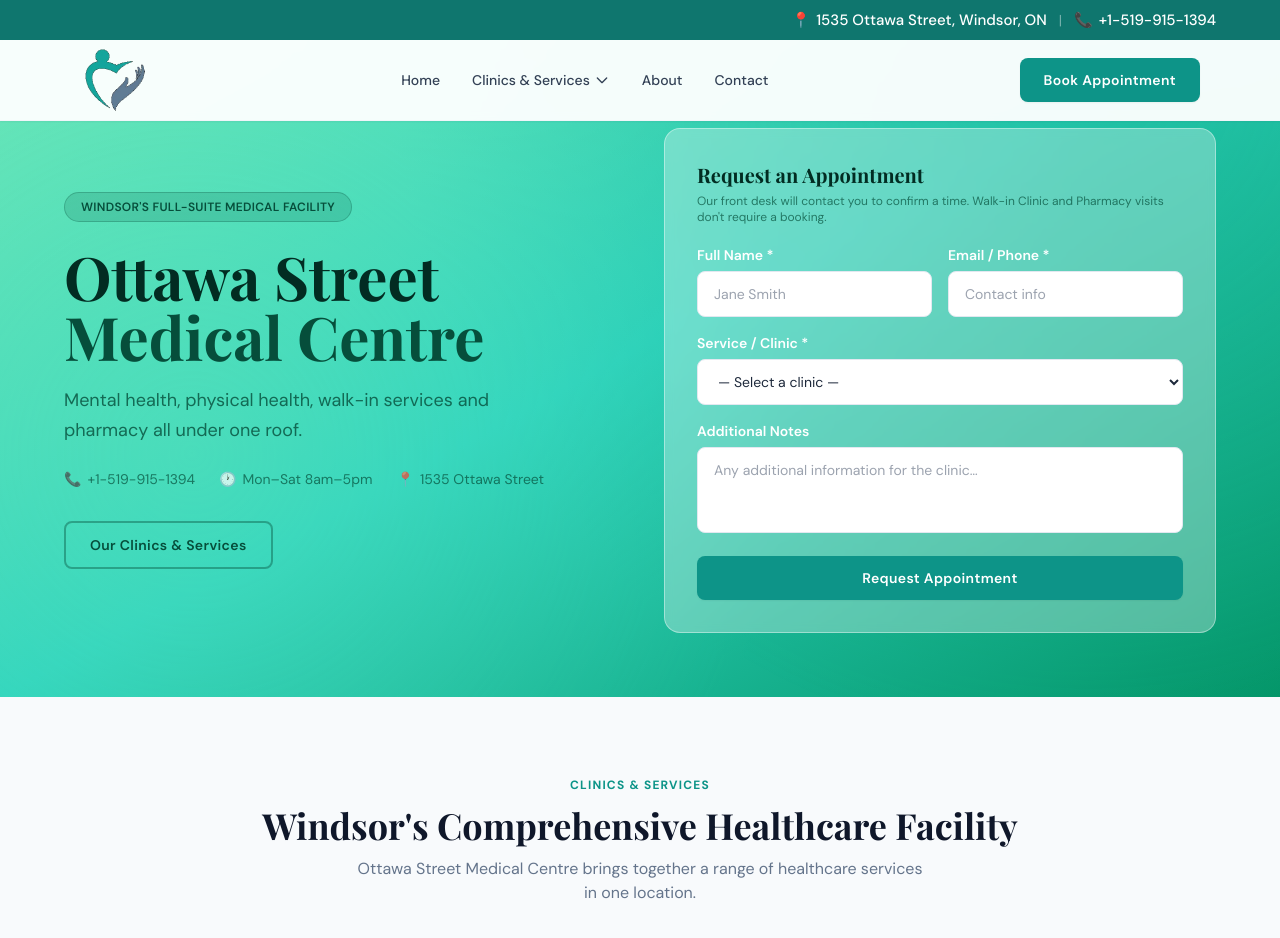
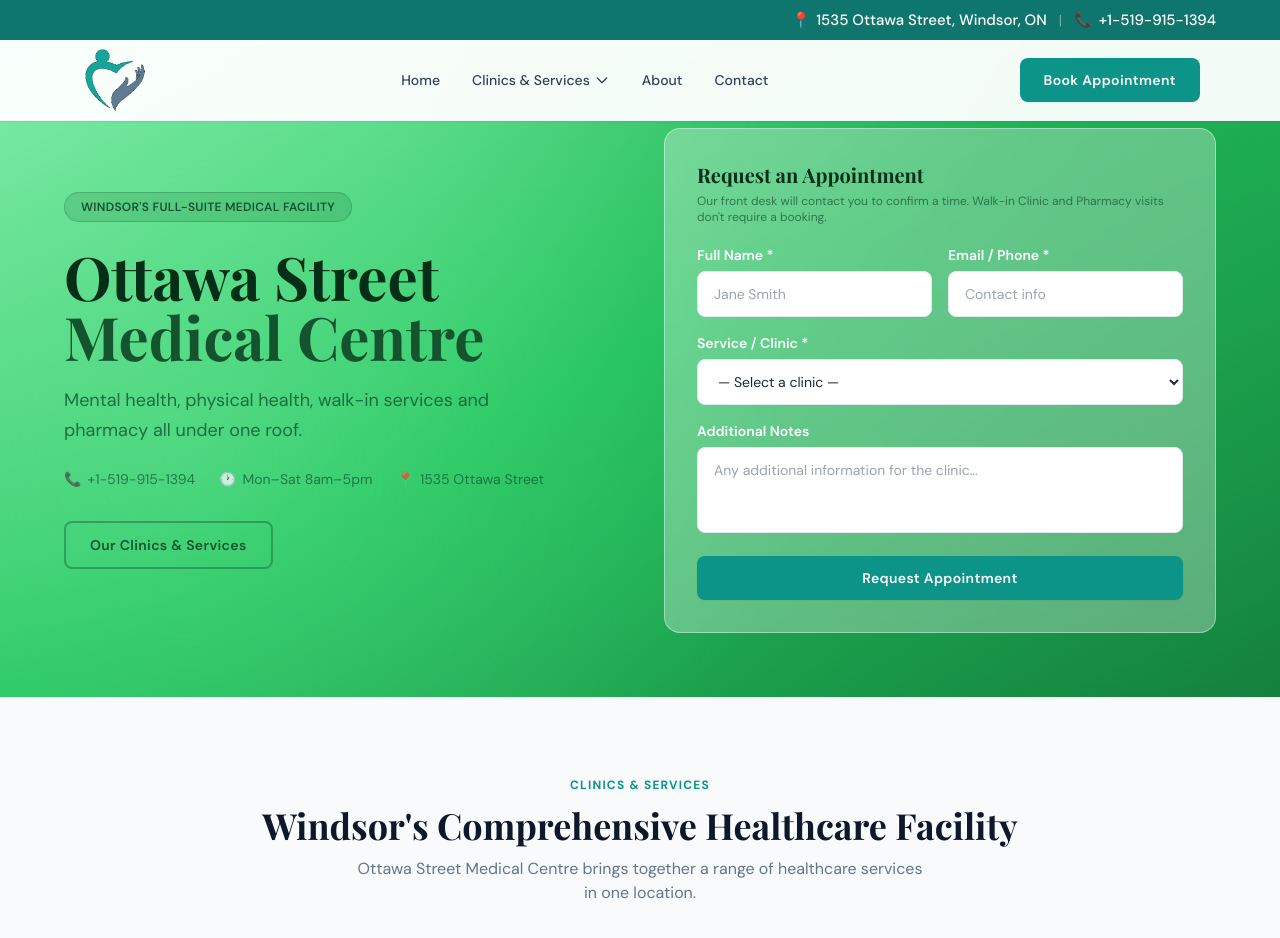
Before and after one commit to ev-digitalmarketing/Marketing-Website-Sample, a Next.js app: page / in a window 1280 px wide. Shown: the top 938 px of the page. Built offline with nearby package versions, Linux system fonts and the light colour scheme; a web font is replaced by a local one.

Commit message:
Add files via upload

```diff
--- a/app/page.js
+++ b/app/page.js
@@ -18,42 +18,42 @@ export default function Home() {
       <Navbar />
       <main>
         {/* Hero — copy left, form right */}
-        <section className="pt-32 pb-16 px-4 bg-gradient-to-br from-emerald-300 via-teal-400 to-emerald-600 text-white relative overflow-hidden">
-          <div className="absolute inset-0 opacity-30" style={{ backgroundImage: 'radial-gradient(circle at 15% 65%, #6ee7b7 0%, transparent 50%), radial-gradient(circle at 85% 10%, #059669 0%, transparent 55%)' }}></div>
+        <section className="pt-32 pb-16 px-4 bg-gradient-to-br from-green-300 via-green-500 to-green-700 text-white relative overflow-hidden">
+          <div className="absolute inset-0 opacity-30" style={{ backgroundImage: 'radial-gradient(circle at 15% 65%, #86efac 0%, transparent 50%), radial-gradient(circle at 85% 10%, #15803d 0%, transparent 55%)' }}></div>
           <div className="max-w-6xl mx-auto relative z-10 grid grid-cols-1 lg:grid-cols-2 gap-12 items-center">
             {/* Left: copy */}
             <div>
-              <div className="inline-flex items-center gap-2 bg-emerald-900/15 border border-emerald-900/25 rounded-full px-4 py-1.5 text-emerald-900 text-xs font-semibold mb-6 tracking-wide uppercase animate-fade-up">
+              <div className="inline-flex items-center gap-2 bg-green-900/15 border border-green-900/25 rounded-full px-4 py-1.5 text-green-900 text-xs font-semibold mb-6 tracking-wide uppercase animate-fade-up">
                 Windsor's Full-Suite Medical Facility
               </div>
-              <h1 className="font-display text-4xl md:text-5xl lg:text-6xl font-bold leading-tight mb-5 animate-fade-up delay-100 text-emerald-950">
+              <h1 className="font-display text-4xl md:text-5xl lg:text-6xl font-bold leading-tight mb-5 animate-fade-up delay-100 text-green-950">
                 Ottawa Street<br />
-                <span className="text-emerald-900">Medical Centre</span>
+                <span className="text-green-900">Medical Centre</span>
               </h1>
-              <p className="text-emerald-900/80 text-lg leading-relaxed mb-6 max-w-lg animate-fade-up delay-200">
+              <p className="text-green-900/80 text-lg leading-relaxed mb-6 max-w-lg animate-fade-up delay-200">
                 Mental health, physical health, walk-in services and pharmacy all under one roof.
               </p>
-              <div className="flex flex-wrap gap-6 text-sm text-emerald-900/70 animate-fade-up delay-300 mb-8">
-                <span className="flex items-center gap-1.5"><span>📞</span> <a href="tel:+15199151394" className="hover:text-emerald-900 transition-colors">+1-519-915-1394</a></span>
+              <div className="flex flex-wrap gap-6 text-sm text-green-900/70 animate-fade-up delay-300 mb-8">
+                <span className="flex items-center gap-1.5"><span>📞</span> <a href="tel:+15199151394" className="hover:text-green-900 transition-colors">+1-519-915-1394</a></span>
                 <span className="flex items-center gap-1.5"><span>🕐</span> Mon–Sat 8am–5pm</span>
                 <a
                   href="https://www.google.com/maps/dir/?api=1&destination=1535+Ottawa+Street+Windsor+ON"
                   target="_blank"
                   rel="noopener noreferrer"
-                  className="flex items-center gap-1.5 hover:text-emerald-900 transition-colors"
+                  className="flex items-center gap-1.5 hover:text-green-900 transition-colors"
                 >
                   <span>📍</span> 1535 Ottawa Street
                 </a>
               </div>
               <div className="flex flex-wrap gap-3 animate-fade-up delay-400">
-                <Link href="/services" className="btn-outline border-emerald-900/40 text-emerald-900 hover:bg-emerald-900/10 hover:text-emerald-900">Our Clinics & Services</Link>
+                <Link href="/services" className="btn-outline border-green-900/40 text-green-900 hover:bg-green-900/10 hover:text-green-900">Our Clinics & Services</Link>
               </div>
             </div>
 
             {/* Right: booking form */}
             <div className="bg-white/30 backdrop-blur-sm border border-white/40 rounded-2xl p-6 md:p-8 animate-slide-right delay-200">
-              <h2 className="font-display text-xl font-bold text-emerald-950 mb-1">Request an Appointment</h2>
-              <p className="text-emerald-900/70 text-xs mb-5">Our front desk will contact you to confirm a time. Walk-in Clinic and Pharmacy visits don't require a booking.</p>
+              <h2 className="font-display text-xl font-bold text-green-950 mb-1">Request an Appointment</h2>
+              <p className="text-green-900/70 text-xs mb-5">Our front desk will contact you to confirm a time. Walk-in Clinic and Pharmacy visits don't require a booking.</p>
               <BookingForm whiteLabels />
             </div>
           </div>
```
